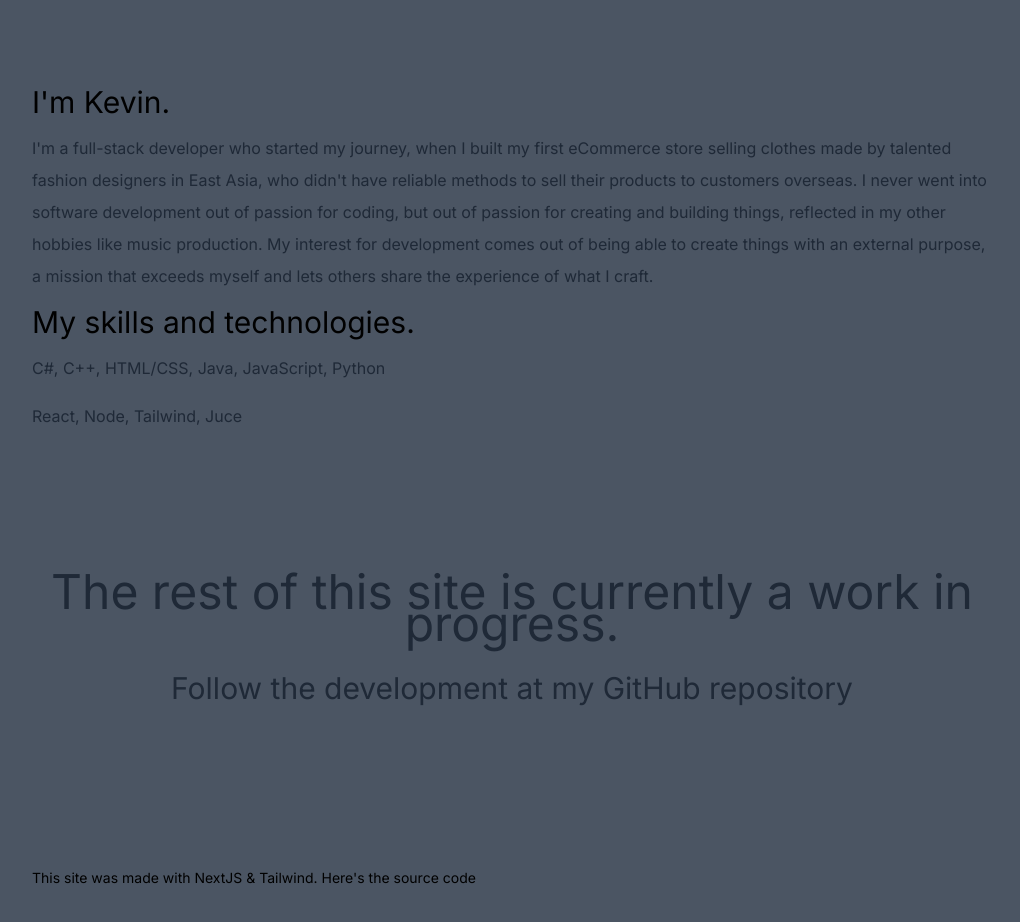
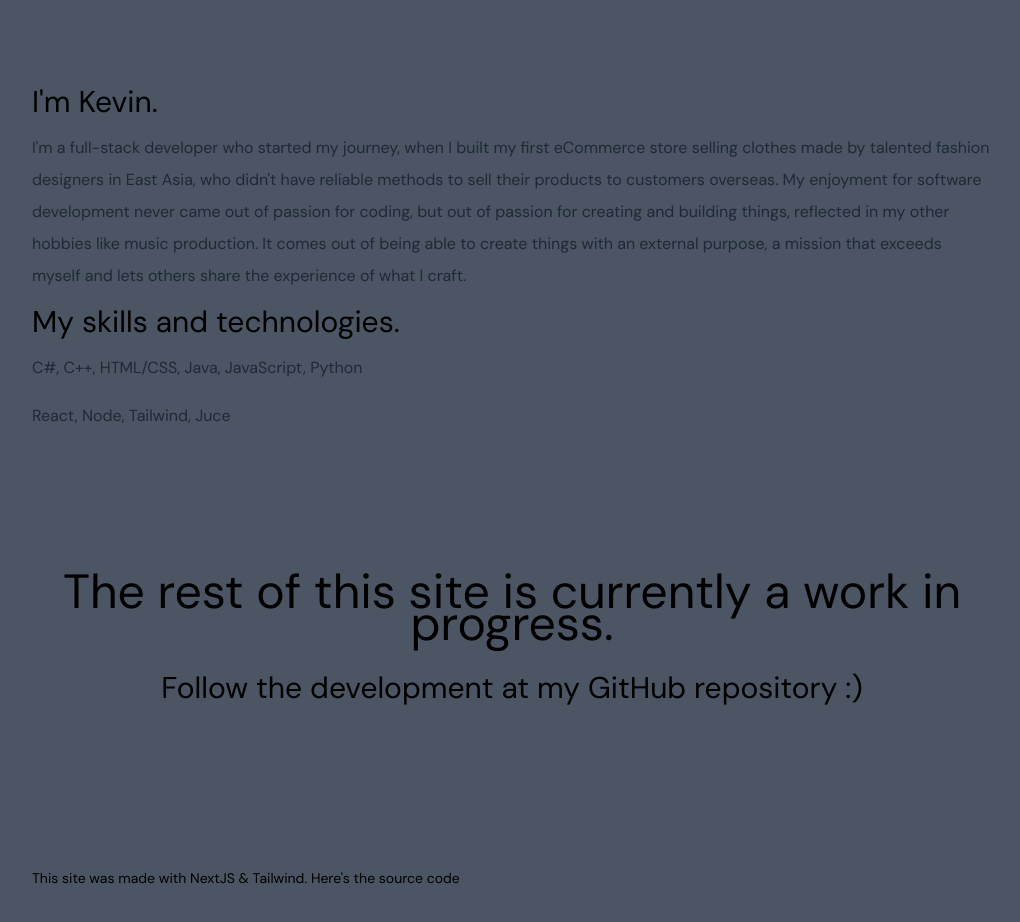
Before and after one commit to amgvu/Personal-Site, a Next.js app: page / in a window 1280 px wide. Shown: the part 720-1642 px from the top of the page, without its empty margins (128-1148 px from the left). Built offline with nearby package versions, Linux system fonts and the light colour scheme; no server answers; what prettier-plugin-tailwindcss, tailwindcss-animatecss would draw is missing.

Commit message:
Some changes

```diff
--- a/pages/_app.tsx
+++ b/pages/_app.tsx
@@ -1,15 +1,15 @@
 import '../styles/globals.css'
 import type { AppProps } from 'next/app'
-import { Inter } from '@next/font/google'
+import { DM_Sans } from '@next/font/google'
 
-const inter = Inter({
+const dmsans = DM_Sans({
   subsets: ['latin'],
   weight: '400',
 })
 
 export default function App({ Component, pageProps }: AppProps) {
   return (
-    <main className={inter.className}>
+    <main className={dmsans.className}>
        <Component {...pageProps} />
     </main>
   )
--- a/pages/index.tsx
+++ b/pages/index.tsx
@@ -110,7 +110,7 @@ export default function Home() {
                 <AiFillLinkedin
                   onClick={() =>
                     window.open(
-                      ""
+                      "https://www.linkedin.com/in/kevin-vu-a8764b252/"
                     )
                   }
                 />
@@ -167,9 +167,9 @@ export default function Home() {
             >
              I&apos;m a full-stack developer who started my journey, when I built my first eCommerce store selling
               clothes made by talented fashion designers in East Asia, who didn&apos;t have reliable methods to sell their
-              products to customers overseas. I never went into software development out of passion for coding, but out of
+              products to customers overseas. My enjoyment for software development never came out of passion for coding, but out of
               passion for creating and building things, reflected in my other hobbies like music production.
-              My interest for development comes out of being able to create things with an external purpose, a mission that
+              It comes out of being able to create things with an external purpose, a mission that
               exceeds myself and lets others share the experience of what I craft.
 
             </p>
@@ -198,7 +198,7 @@ export default function Home() {
             </p>
           </div>
           <h3 className="mb-20 mt-32 gap-10 text-5xl text-center py-2 font-monument
-          leading-8 text-gray-800 animate__fadeInUp
+          leading-8 animate__fadeInUp
           animate__delay-3s animate__animated
           dark:text-gray-200">
             The rest of this site is currently a work in progress.
@@ -207,7 +207,7 @@ export default function Home() {
                     window.open("https://github.com/amgvu/Personal-Site")
                   }>
                 <span className="hover:underline underline-offset-2">
-                GitHub repository
+                GitHub repository :)
                 </span>
               </button>
             </p>
```
